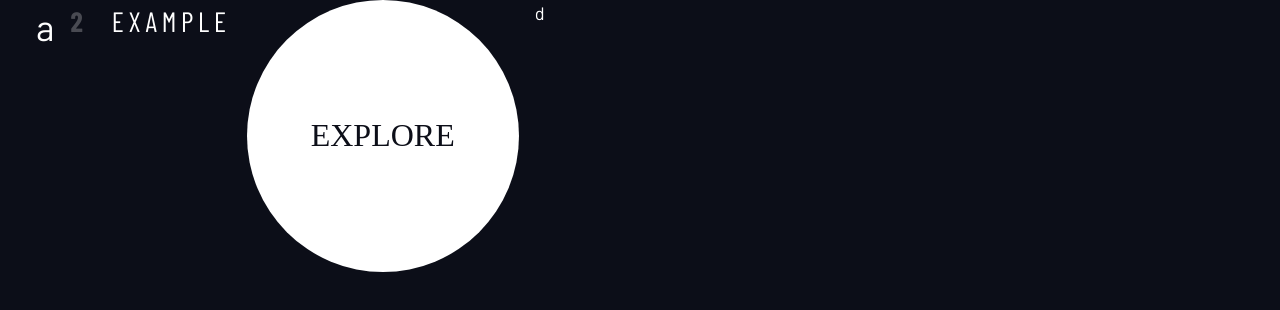
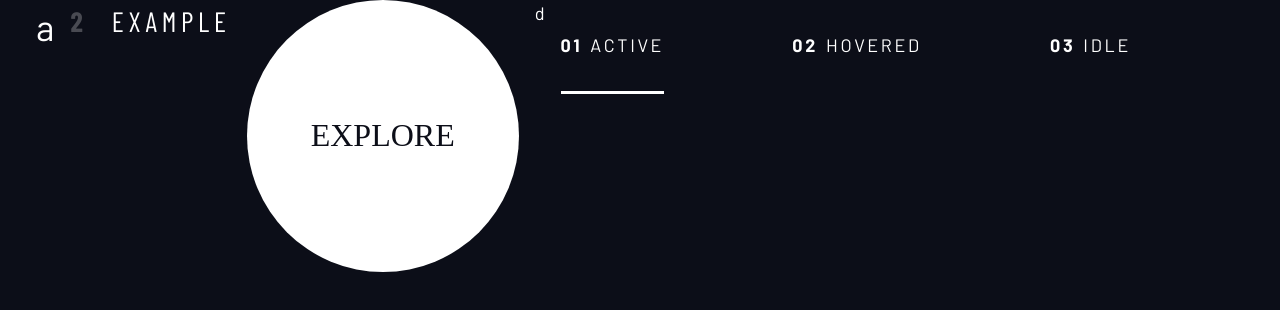
Before and after one commit to hascho/space-tourism, a Next.js app: page / in a window 1280 px wide. Shown: the top 310 px of the page. Built offline with nearby package versions, Linux system fonts and the light colour scheme; a web font is replaced by a local one.

Commit message:
feat: add PrimaryNavigation component

```diff
--- /dev/null
+++ b/src/components/PrimaryNavigation/PrimaryNavigation.module.css
@@ -0,0 +1,16 @@
+.primaryNavigation {
+  --gap: 8rem;
+  --underline-gap: 2rem;
+  list-style: none;
+  padding: 0;
+  margin: 0;
+}
+
+.primaryNavigation a {
+  text-decoration: none;
+}
+
+.primaryNavigation a > span {
+  font-weight: 700;
+  margin-right: .5rem;
+}
--- /dev/null
+++ b/src/components/PrimaryNavigation/PrimaryNavigation.tsx
@@ -0,0 +1,41 @@
+import classNames from 'classnames'
+import { ReactNode } from 'react'
+import styles from './PrimaryNavigation.module.css'
+
+interface PrimaryNavigationProps {
+  active: boolean;
+  children: ReactNode
+}
+
+function PrimaryNavigationItem({ active, children }: PrimaryNavigationProps) {
+  return (
+    <li className={classNames({'active': active})}>
+      <a
+        className="uppercase text-white letter-spacing-2"
+        href="#"
+      >
+        {children}
+      </a>
+    </li>
+  );
+}
+
+function PrimaryNavigation() {
+  return (
+    <nav>
+      <ul className={classNames(styles.primaryNavigation, 'underline-indicators', 'flex')}>
+        <PrimaryNavigationItem active>
+          <span>01</span>Active
+        </PrimaryNavigationItem>
+        <PrimaryNavigationItem active={false}>
+          <span>02</span>Hovered
+        </PrimaryNavigationItem>
+        <PrimaryNavigationItem active={false}>
+          <span>03</span>Idle
+        </PrimaryNavigationItem>
+      </ul>
+    </nav>
+  );
+}
+
+export default PrimaryNavigation;
--- /dev/null
+++ b/src/components/PrimaryNavigation/index.ts
@@ -0,0 +1 @@
+export { default } from './PrimaryNavigation'
--- a/src/pages/index.tsx
+++ b/src/pages/index.tsx
@@ -3,6 +3,7 @@ import Head from 'next/head'
 import Image from 'next/image'
 import ExploreButton from '../components/ExploreButton'
 import NumberedTitle from '../components/NumberedTitle'
+import PrimaryNavigation from '../components/PrimaryNavigation'
 import styles from '../styles/Home.module.css'
 
 const Home: NextPage = () => {
@@ -35,6 +36,7 @@ const Home: NextPage = () => {
       <div className="box"><NumberedTitle number="2" text="example" /></div>
       <div className="box"><ExploreButton /></div>
       <div className="box">d</div>
+      <div className="box"><PrimaryNavigation /></div>
     </div>
   )
 }
```
